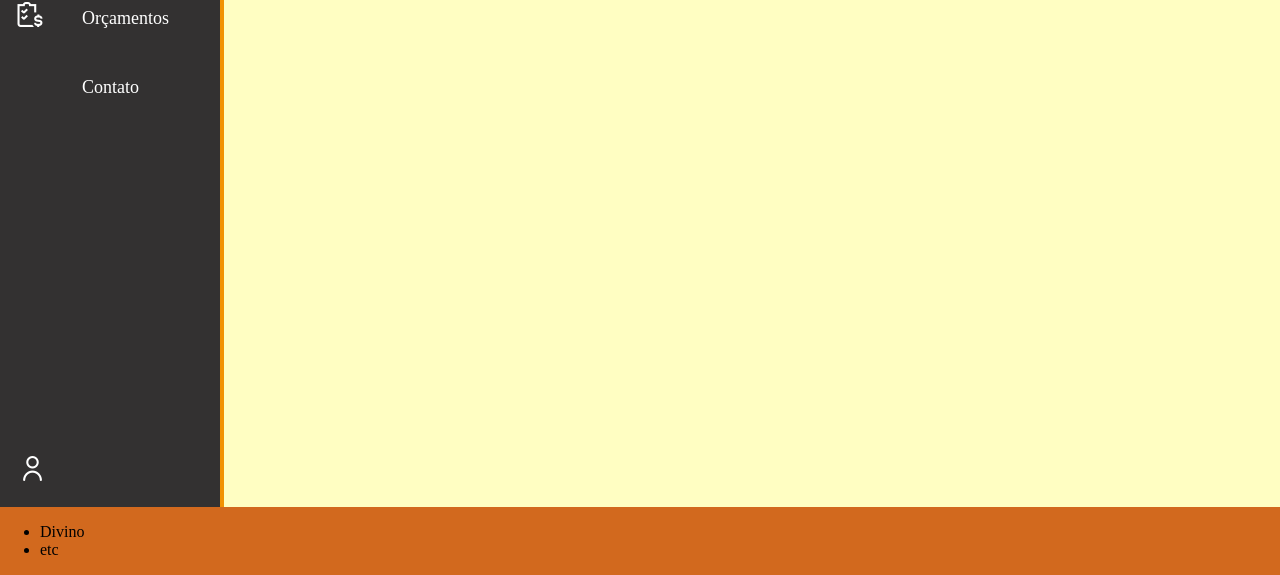
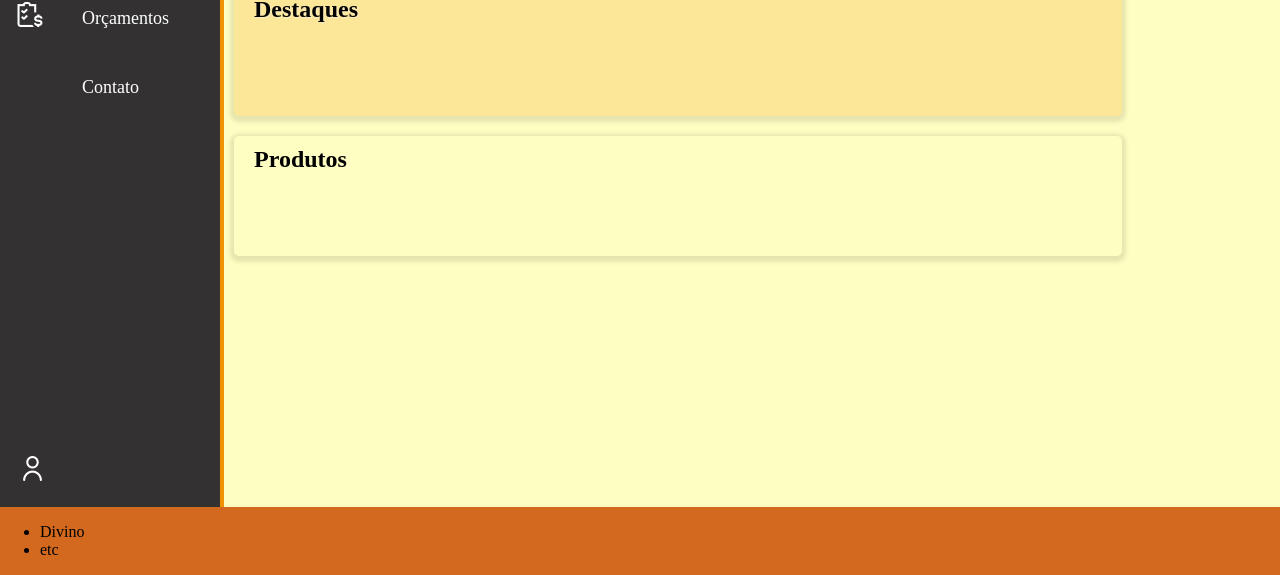
Before and after one commit to GalvaoJeff/projetcCss, a plain HTML site: page index.html in a window 1280 px wide. Shown: the part 225-800 px from the top of the page. Drawn offline with nearby package versions, Linux system fonts and the light colour scheme; some icons are missing.

Commit message:
new features

```diff
--- a/index.html
+++ b/index.html
@@ -81,6 +81,7 @@
                 </header>
 
                 <div id="highlights">
+                    <h2>Destaques</h2>
                     <section>
                         <div class="hl-articles">
                             <article>
@@ -100,6 +101,7 @@
                     </section>
                 </div>
                 <div id="products">
+                    <h2>Produtos</h2>
                     <section>
                         <div class="product-articles">
                             <article>
--- a/styles/style.css
+++ b/styles/style.css
@@ -178,8 +178,8 @@ h1 {
 }
 
 #logo:hover {
-    box-shadow: inset 5px 50px 20px 30px rgba(255, 254, 194, 0.801),
-                inset -5px -05px 10px 10px rgba(241, 146, 3, 0.5);
+    /* box-shadow: inset 5px 50px 20px 30px rgba(255, 254, 194, 0.801),
+                inset -5px -05px 10px 10px rgba(241, 146, 3, 0.5); */
 
     border-bottom: 1px solid #f19203;
     border-style: none none solid none;
@@ -199,3 +199,56 @@ h1 {
     font-weight: bold;
     align-items: center;
 }
+
+
+#highlights {
+    background-color: #f1920338;
+    text-shadow: 1px 1px 2px rgba(248, 246, 246, 0.548);
+    color:rgb(3, 3, 3);
+    padding: 10px 20px 20px 20px;
+    margin: 20px 0 0 14px;
+    width: 80%;
+    height: 100px;
+    border-radius: 5px;
+    box-shadow: 0 2px 4px 4px rgba(0, 0, 0, 0.1);
+    transition: background-color 0.6s, color 0.3s, box-shadow 0.6s;
+    align-items: start;
+}
+
+#highlights:hover {
+    background-color: #f19203ad;
+    color: #fff;
+    text-shadow: 1px 1px 2px rgba(0, 0, 0, 0.8);
+    box-shadow: 0 2px 4px 5px rgba(0, 0, 0, 0.4);
+}
+
+#highlights h2 {
+    display: flex;
+    justify-content: start;
+    margin-top: 0;
+}
+
+#products {
+    display: grid;
+    grid-template-columns: repeat(auto-fit, minmax(200px, 1fr));
+    gap: 20px;
+    padding: 10px 20px 20px 20px;
+    margin: 20px 0 0 14px;
+    width: 80%;
+    border-radius: 5px;
+    box-shadow: 0 2px 4px 4px rgba(0, 0, 0, 0.1);
+    transition: background-color 0.6s, color 0.3s, box-shadow 0.6s;
+}
+
+#products:hover {
+    background-color: #f19203ad;
+    color: #fff;
+    text-shadow: 1px 1px 2px rgba(0, 0, 0, 0.8);
+    box-shadow: 0 2px 4px 5px rgba(0, 0, 0, 0.4);
+}
+
+#products h2 {
+    display: flex;
+    justify-content: start;
+    margin-top: 0;
+}
```
Also changed, not shown: img/c-bordo.jpeg (added), img/c-branca.jpeg (added), img/c-floral1.jpeg (added), img/c-verde1.jpeg (added), img/c-verde2.jpeg (added), img/d-floral.jpeg (added), img/i-floral2.jpeg (added), img/manipulos-floral.jpeg (added), img/plicata.jpeg (added), 8 other files.
